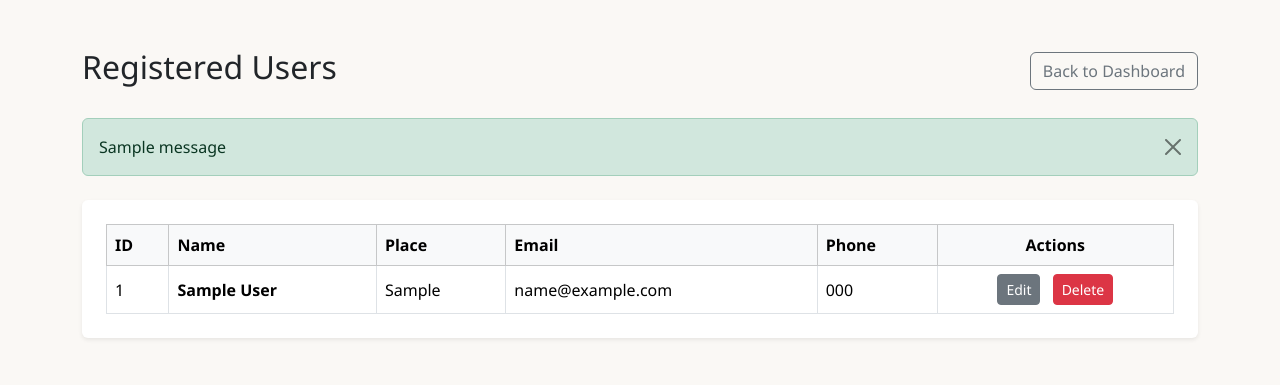
After one commit to abheeshkumaran/Natsukashi_Main, a Django app: page /admin-panel/users/ in a window 1280 px wide. The commit adds this page. Shown: the top 385 px of the page. Run offline with Django 5.2, Linux system fonts and the light colour scheme; tables that the repository leaves empty hold one stand-in row (values such as "Sample post"); one stand-in notice (Sample message) is shown; parts of the project's set-up code (start-up, migrations or seed data) failed here and were passed over.

Commit message:
login nd register with ui

```diff
--- a/product/models.py
+++ b/product/models.py
@@ -1,5 +1,6 @@
 from django.db import models
 from cloudinary.models import CloudinaryField
+from django.contrib.auth.hashers import make_password, check_password
 
 
 class OnamSaree(models.Model):
@@ -114,3 +115,25 @@ class ColoredSareeImage(models.Model):
 
     def __str__(self):
         return f"Image for {self.saree.collection_name}"
+
+
+class SiteUser(models.Model):
+    name = models.CharField(max_length=255)
+    place = models.CharField(max_length=255)
+    email = models.EmailField(unique=True)
+    phone = models.CharField(max_length=20)
+    password = models.CharField(max_length=255)
+
+    class Meta:
+        db_table = 'users'
+        verbose_name = 'User'
+        verbose_name_plural = 'Users'
+
+    def __str__(self):
+        return self.name
+
+    def set_password(self, raw_password):
+        self.password = make_password(raw_password)
+
+    def check_password(self, raw_password):
+        return check_password(raw_password, self.password)
--- a/product/templates/admin/admin.html
+++ b/product/templates/admin/admin.html
@@ -281,6 +281,7 @@ th{
     <div class="logo">NATSUKASHII ADMIN</div>
 
     <ul class="nav-links">
+        <li><a href="{% url 'list_users' %}">Users</a></li>
         <li><a href="{% url 'list_onam_sarees' %}">FEATURED ONAM PICKS PICKS</a></li>
         <li><a href="{% url 'list_onam_set_munds' %}">SHOP BY COLLECTION</a></li>
         <li><a href="{% url 'list_colored_sarees' %}">MOST PURCHASED SAREES</a></li>
--- /dev/null
+++ b/product/templates/admin/list_users.html
@@ -0,0 +1,67 @@
+<!DOCTYPE html>
+<html lang="en">
+<head>
+    <meta charset="UTF-8">
+    <meta name="viewport" content="width=device-width, initial-scale=1.0">
+    <title>Admin - Users</title>
+    <link href="https://cdn.jsdelivr.net/npm/bootstrap@5.3.3/dist/css/bootstrap.min.css" rel="stylesheet">
+</head>
+<body style="background:#faf8f5; font-family:'Segoe UI',sans-serif;">
+    <div class="container py-5">
+        <div class="d-flex justify-content-between align-items-center mb-4">
+            <h2>Registered Users</h2>
+            <a href="{% url 'admin_dashboard' %}" class="btn btn-outline-secondary">Back to Dashboard</a>
+        </div>
+
+        {% if messages %}
+        <div class="mb-4">
+            {% for message in messages %}
+            <div class="alert alert-{{ message.tags }} alert-dismissible fade show" role="alert">
+                {{ message }}
+                <button type="button" class="btn-close" data-bs-dismiss="alert" aria-label="Close"></button>
+            </div>
+            {% endfor %}
+        </div>
+        {% endif %}
+
+        <div class="table-responsive bg-white rounded shadow-sm p-4">
+            <table class="table table-bordered align-middle mb-0">
+                <thead class="table-light">
+                    <tr>
+                        <th>ID</th>
+                        <th>Name</th>
+                        <th>Place</th>
+                        <th>Email</th>
+                        <th>Phone</th>
+                        <th class="text-center">Actions</th>
+                    </tr>
+                </thead>
+                <tbody>
+                    {% for site_user in users %}
+                    <tr>
+                        <td>{{ site_user.id }}</td>
+                        <td><strong>{{ site_user.name }}</strong></td>
+                        <td>{{ site_user.place }}</td>
+                        <td>{{ site_user.email }}</td>
+                        <td>{{ site_user.phone }}</td>
+                        <td class="text-center">
+                            <a href="{% url 'edit_user' site_user.pk %}" class="btn btn-sm btn-secondary me-2">Edit</a>
+                            <form action="{% url 'delete_user' site_user.pk %}" method="post" class="d-inline">
+                                {% csrf_token %}
+                                <button type="submit" class="btn btn-sm btn-danger" onclick="return confirm('Are you sure you want to delete this user?');">Delete</button>
+                            </form>
+                        </td>
+                    </tr>
+                    {% empty %}
+                    <tr>
+                        <td colspan="6" class="text-center py-4 text-muted">No users found.</td>
+                    </tr>
+                    {% endfor %}
+                </tbody>
+            </table>
+        </div>
+    </div>
+
+    <script src="https://cdn.jsdelivr.net/npm/bootstrap@5.3.3/dist/js/bootstrap.bundle.min.js"></script>
+</body>
+</html>
--- a/product/urls.py
+++ b/product/urls.py
@@ -20,4 +20,10 @@ urlpatterns = [
     path('admin-panel/list-colored-sarees/', views.list_colored_sarees, name='list_colored_sarees'),
     path('admin-panel/edit-colored-saree/<int:pk>/', views.edit_colored_saree, name='edit_colored_saree'),
     path('admin-panel/delete-colored-saree/<int:pk>/', views.delete_colored_saree, name='delete_colored_saree'),
+    path('register/', views.register_user, name='register'),
+    path('login/', views.login_user, name='login'),
+    path('logout/', views.logout_user, name='logout'),
+    path('admin-panel/users/', views.list_users, name='list_users'),
+    path('admin-panel/users/edit/<int:pk>/', views.edit_user, name='edit_user'),
+    path('admin-panel/users/delete/<int:pk>/', views.delete_user, name='delete_user'),
 ]
--- a/product/views.py
+++ b/product/views.py
@@ -1,7 +1,9 @@
-from django.http import Http404
+from django.http import Http404, JsonResponse
 from django.shortcuts import render, redirect, get_object_or_404
+from django.contrib import messages
+from django.db.models import Q
 from .forms import OnamSareeForm, OnamSetMundForm, ColoredSareeForm
-from .models import OnamSaree, OnamSareeImage, OnamSetMund, OnamSetMundImage, ColoredSaree, ColoredSareeImage
+from .models import OnamSaree, OnamSareeImage, OnamSetMund, OnamSetMundImage, ColoredSaree, ColoredSareeImage, SiteUser
 
 # Create your views here.
 def home(request):
@@ -109,6 +111,58 @@ def list_onam_sarees(request):
 def list_colored_sarees(request):
     sarees = ColoredSaree.objects.prefetch_related('images').all()
     return render(request, 'admin/list_colored_sarees.html', {'sarees': sarees})
+
+def register_user(request):
+    if request.method == 'POST':
+        name = request.POST.get('name')
+        place = request.POST.get('place')
+        email = request.POST.get('email')
+        phone = request.POST.get('phone')
+        password = request.POST.get('password')
+        confirm_password = request.POST.get('confirm_password')
+
+        if password != confirm_password:
+            messages.error(request, 'Passwords do not match!')
+            return redirect(request.META.get('HTTP_REFERER', '/'))
+
+        if SiteUser.objects.filter(email=email).exists():
+            messages.error(request, 'Email is already registered!')
+            return redirect(request.META.get('HTTP_REFERER', '/'))
+
+        user = SiteUser(name=name, place=place, email=email, phone=phone)
+        user.set_password(password)
+        user.save()
+
+        # Auto log in the user after registration
+        request.session['site_user_id'] = user.id
+        request.session['site_user_name'] = user.name
+
+        messages.success(request, 'Account created successfully!')
+        return redirect(request.META.get('HTTP_REFERER', '/'))
+
+    return redirect('/')
+
+def login_user(request):
+    if request.method == 'POST':
+        login_id = request.POST.get('email') # It comes from the name="email" input, but can be phone or email
+        password = request.POST.get('password')
+        try:
+            user = SiteUser.objects.get(Q(email=login_id) | Q(phone=login_id))
+            if user.check_password(password):
+                request.session['site_user_id'] = user.id
+                request.session['site_user_name'] = user.name
+                return JsonResponse({'success': True})
+            else:
+                return JsonResponse({'success': False, 'error': 'failed to login invalid password'})
+        except SiteUser.DoesNotExist:
+            return JsonResponse({'success': False, 'error': 'failed to login invalid email or phone number'})
+    return JsonResponse({'success': False, 'error': 'Invalid request'})
+
+def logout_user(request):
+    request.session.pop('site_user_id', None)
+    request.session.pop('site_user_name', None)
+    messages.success(request, 'Logged out successfully!')
+    return redirect(request.META.get('HTTP_REFERER', '/'))
 
 
 def list_onam_set_munds(request):
@@ -233,3 +287,26 @@ def product_modal(request, product_type, pk):
         'images': product.images.all(),
         'product_type': product_type,
     })
+
+def list_users(request):
+    users = SiteUser.objects.all().order_by('-id')
+    return render(request, 'admin/list_users.html', {'users': users})
+
+def edit_user(request, pk):
+    user = get_object_or_404(SiteUser, pk=pk)
+    if request.method == 'POST':
+        user.name = request.POST.get('name')
+        user.place = request.POST.get('place')
+        user.email = request.POST.get('email')
+        user.phone = request.POST.get('phone')
+        user.save()
+        messages.success(request, 'User updated successfully.')
+        return redirect('list_users')
+    return render(request, 'admin/edit_user.html', {'site_user': user})
+
+def delete_user(request, pk):
+    user = get_object_or_404(SiteUser, pk=pk)
+    if request.method == 'POST':
+        user.delete()
+        messages.success(request, 'User deleted successfully.')
+    return redirect('list_users')
```
Also changed, not shown: product/templates/admin/edit_user.html (added, +51 -0 lines), product/templates/product/_auth_modal_include.html (+55 -10 lines), product/templates/product/cart.html (+8 -3 lines), product/templates/product/colored_saree_explore.html (+8 -3 lines), product/templates/product/home.html (+8 -3 lines), product/templates/product/onam_mund_explore.html (+8 -3 lines), product/templates/product/onam_saree_explore.html (+8 -3 lines), product/migrations/0009_siteuser.py (added).
